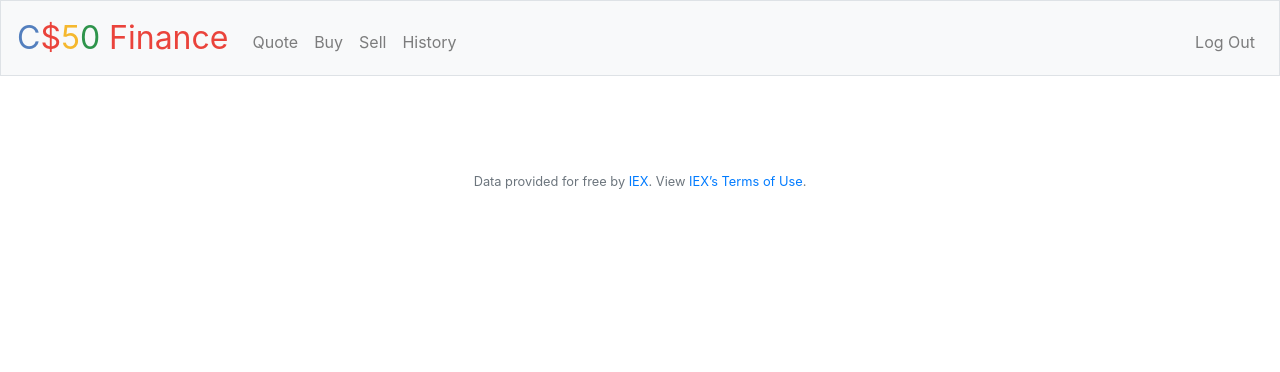
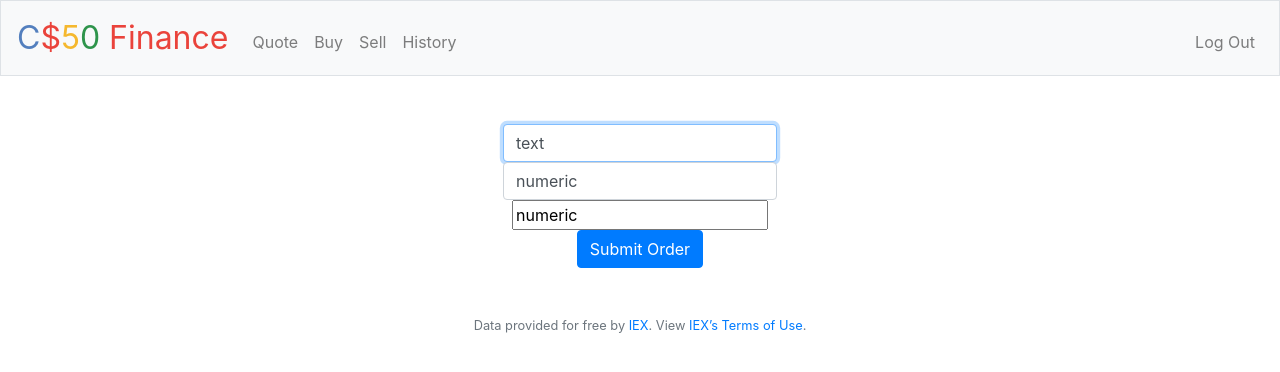
Before and after one commit to chibi-Asil/pset9, a Flask app: page /buy in a window 1280 px wide. Shown: the top 372 px of the page. Run offline with Flask 2, Linux system fonts and the light colour scheme; the visitor is signed in with stand-in values (Sample User, id 1); some libraries are stand-ins or nearby versions.

Commit message:
Update buy.html
<!-- updated the html page to reflect the purchasing page. Will need to update it later on to include confirmation and how much is in their balance at the top of their page -->

```diff
--- a/templates/buy.html
+++ b/templates/buy.html
@@ -5,5 +5,16 @@
 {% endblock %}
 
 {% block main %}
-
+    <form action = "/buy" method = "POST">
+        <div class = "form group">
+            <input autocomplete = "off" autofocus class = "form-control" name = "symbol" placeholder = "Symbol" value = "text"/>
+        </div>
+        <div class = "form group">
+            <input autocomplete = "off" autofocus class = "form-control" name = "shares" placeholder = "Number of Shares" value = "numeric"/>
+        </div>
+        <div class = "form group">
+            <input autocomplete = "off" autofocus class = "form" name = "price" placeholder = "Price per Share" value = "numeric"/>
+        </div>
+            <button class = "btn btn-primary" type = "submit">Submit Order</button>
+    </form>
 {% endblock %}
```
